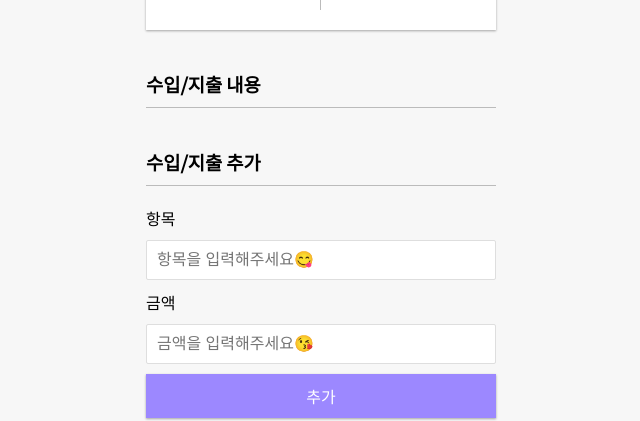
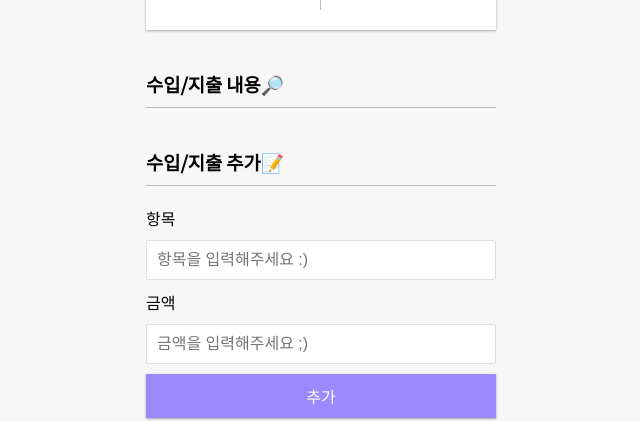
Before and after one commit to DasolPark/Dasol_React_20_Web_Projects, a React (Create React App) app: page /expense-tracker in a window 1280 px wide. Shown: the part 295-716 px from the top of the page, without its empty margins (319-959 px from the left). Built offline with nearby package versions, Linux system fonts and the light colour scheme.

Commit message:
[Music Player] Files

```diff
--- a/src/components/ExpenseTracker/ExpenseFormCard.js
+++ b/src/components/ExpenseTracker/ExpenseFormCard.js
@@ -27,15 +27,15 @@ export default class ExpenseFormCard extends React.Component {
   render() {
     return (
       <>
-        <h3>수입/지출 추가</h3>
+        <h3>수입/지출 추가<span role="img" aria-labelledby="emoji">📝</span></h3>
         <form className="form" onSubmit={this.onFormSubmit}>
           <div className="form-control">
             <label htmlFor="text">항목</label>
-            <input type="text" ref={this.text} placeholder="항목을 입력해주세요😋" autoComplete="off" />
+            <input type="text" ref={this.text} placeholder="항목을 입력해주세요 :)" autoComplete="off" />
           </div>
           <div className="form-control">
             <label htmlFor="amount">금액</label>
-            <input type="number" ref={this.amount} placeholder="금액을 입력해주세요😘" autoComplete="off" />
+            <input type="number" ref={this.amount} placeholder="금액을 입력해주세요 ;)" autoComplete="off" />
           </div>
           <button className="btn">추가</button>
         </form>
--- a/src/components/ExpenseTracker/ExpenseList.js
+++ b/src/components/ExpenseTracker/ExpenseList.js
@@ -7,7 +7,7 @@ const ExpenseList = (props) => {
 
   return (
     <>
-      <h3>수입/지출 내용</h3>
+      <h3>수입/지출 내용<span role="img" aria-labelledby="emoji">🔎</span></h3>
 
       <ul className="list">
         {
```
Also changed, not shown: src/components/MusicPlayer/MusicPlayer.js (added, +16 -0 lines), src/components/MusicPlayer/MusicPlayer.css (added).
